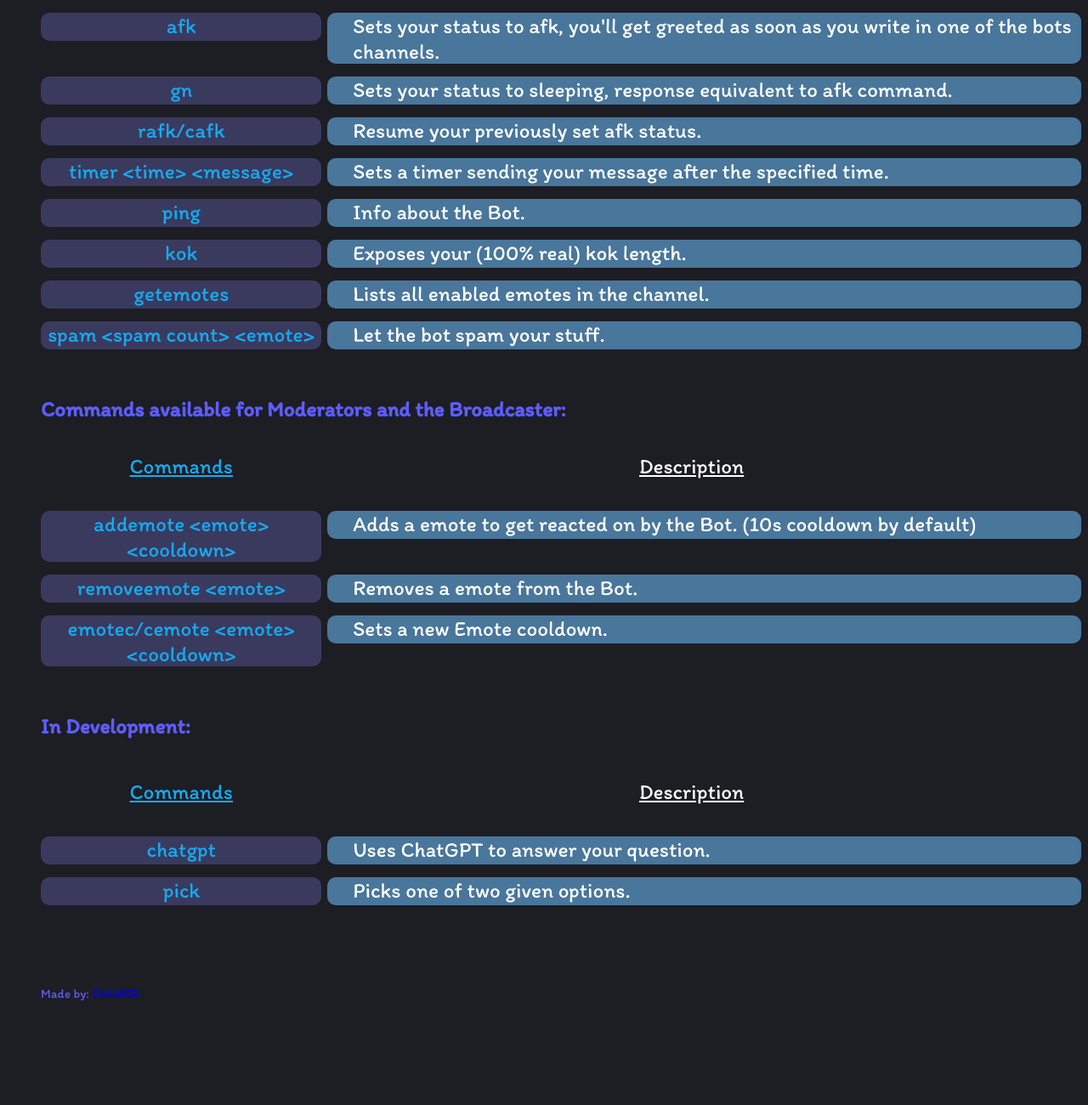
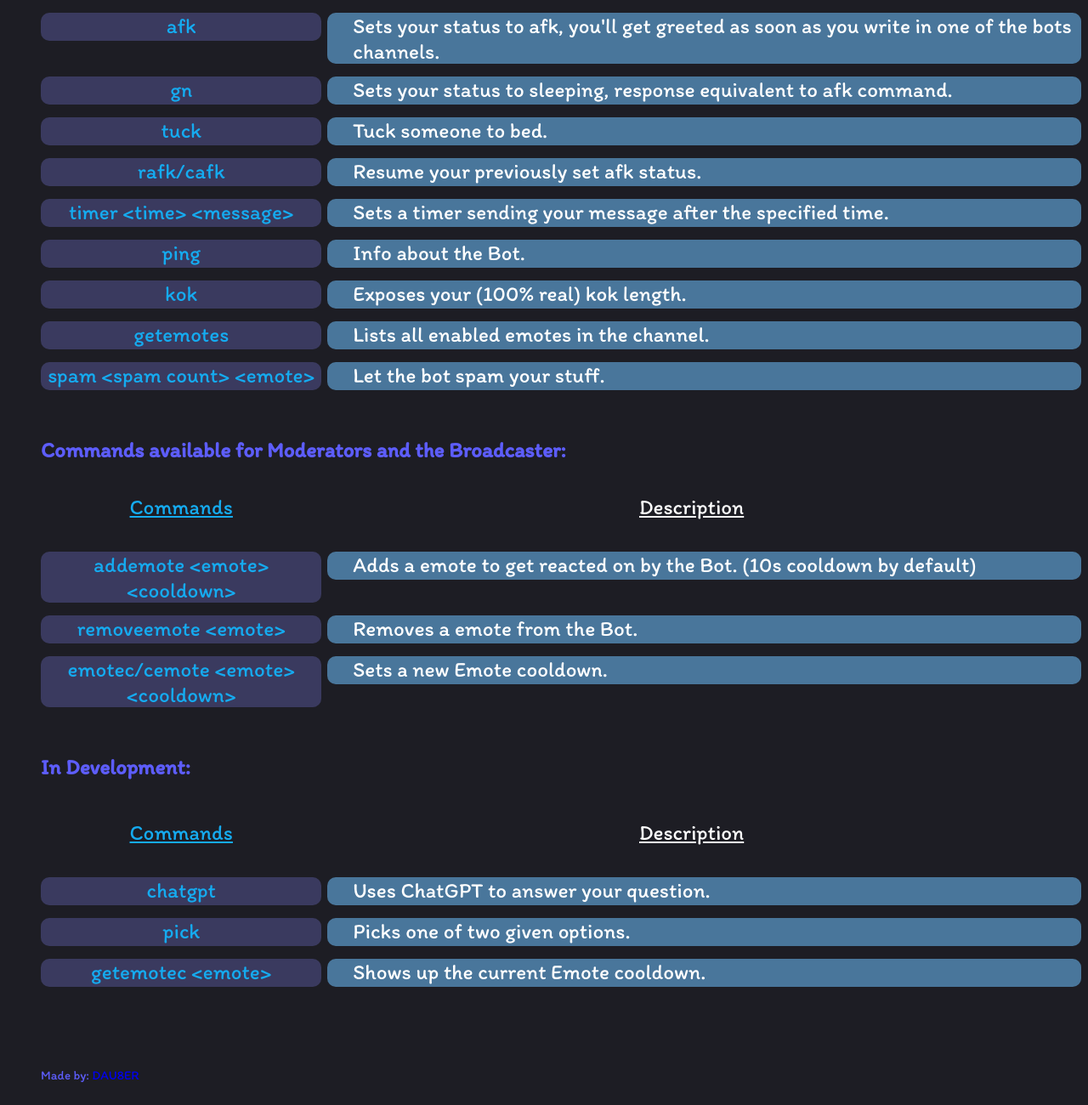
Before and after one commit to DAU8ER/dau8bot, a plain HTML site: page index.html in a window 1280 px wide. Shown: the part 440-1740 px from the top of the page at 85% size. Before the commit the page ends 1650 px from the top, so only its background shows below. Drawn offline with Linux system fonts and the light colour scheme.

Commit message:
Add files via upload

```diff
--- a/index.html
+++ b/index.html
@@ -70,6 +70,17 @@
                     <areac2>
                         <text2>
                             Sets your status to sleeping, response equivalent to afk command.
+                        </text2>
+                    </areac2>
+                    <spacer2></spacer2>
+                    <areac>
+                        <center>
+                            <text>tuck</text>
+                        </center>
+                    </areac>
+                    <areac2>
+                        <text2>
+                            Tuck someone to bed.
                         </text2>
                     </areac2>
                     <spacer2></spacer2>
@@ -238,6 +249,17 @@
                             Picks one of two given options.
                         </text2>
                     </areac2>
+                    <spacer2></spacer2>
+                    <areac>
+                        <center>
+                            <text>getemotec &lt;emote&gt;</text>
+                        </center>
+                    </areac>
+                    <areac2>
+                        <text2>
+                            Shows up the current Emote cooldown.
+                        </text2>
+                    </areac2>
                 </div>
                 <div class="socked">
                     <sockedl>
```
